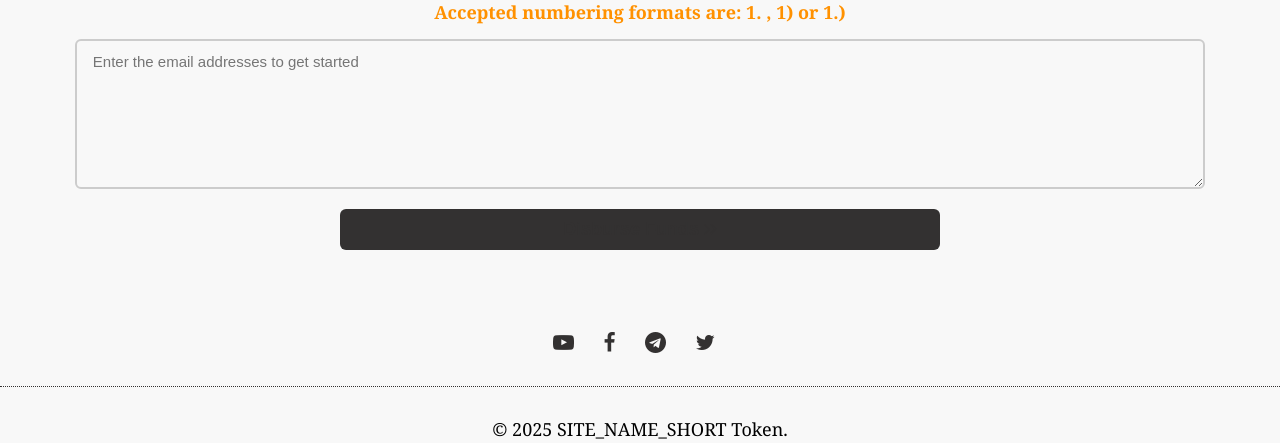
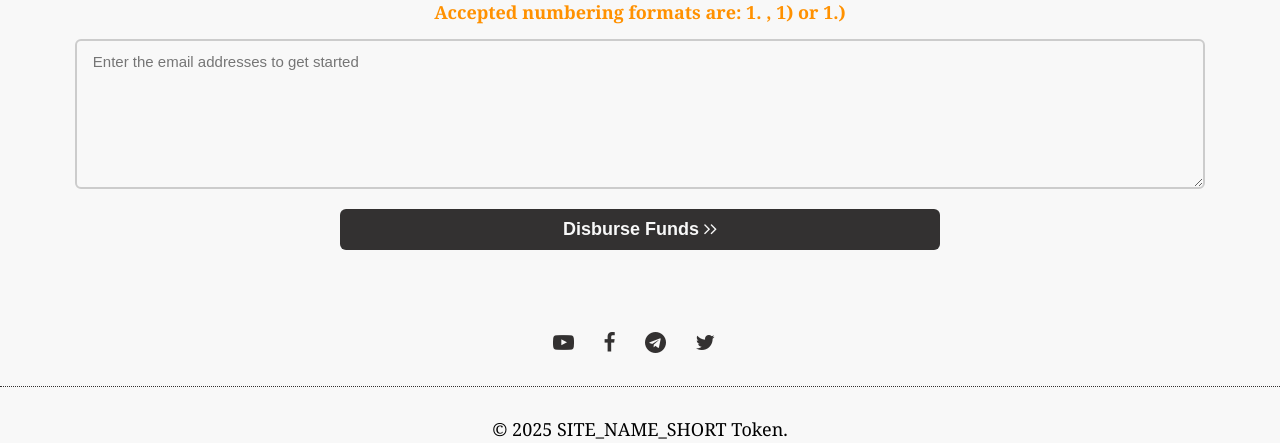
Before and after one commit to Arhinze/haystackpay, a PHP site: page / in a window 1280 px wide. Shown: the part 359-802 px from the top of the page. Run offline with PHP 8.4, Linux system fonts and the light colour scheme; a stand-in replaces the project's code that opens the database connection; some libraries are stand-ins or nearby versions; some web fonts are replaced.

Commit message:
officially starting off work in haystack

```diff
--- a/static/style.css
+++ b/static/style.css
@@ -262,7 +262,7 @@ a{
     background-color: var(--site_color_alt);
     border-radius: 8px;
     width:fit-content;
-    color:var(--site_color_alt);
+    color:var(--site_color_main);
     border:0;
 }
 
@@ -271,7 +271,7 @@ a{
     background-color: var(--site_color_alt);
     border-radius:6px;
     width:fit-content;
-    color:var(--site_color_alt);
+    color:var(--site_color_main);
     border:0;
     width:90%;
     max-width:600px;
```
